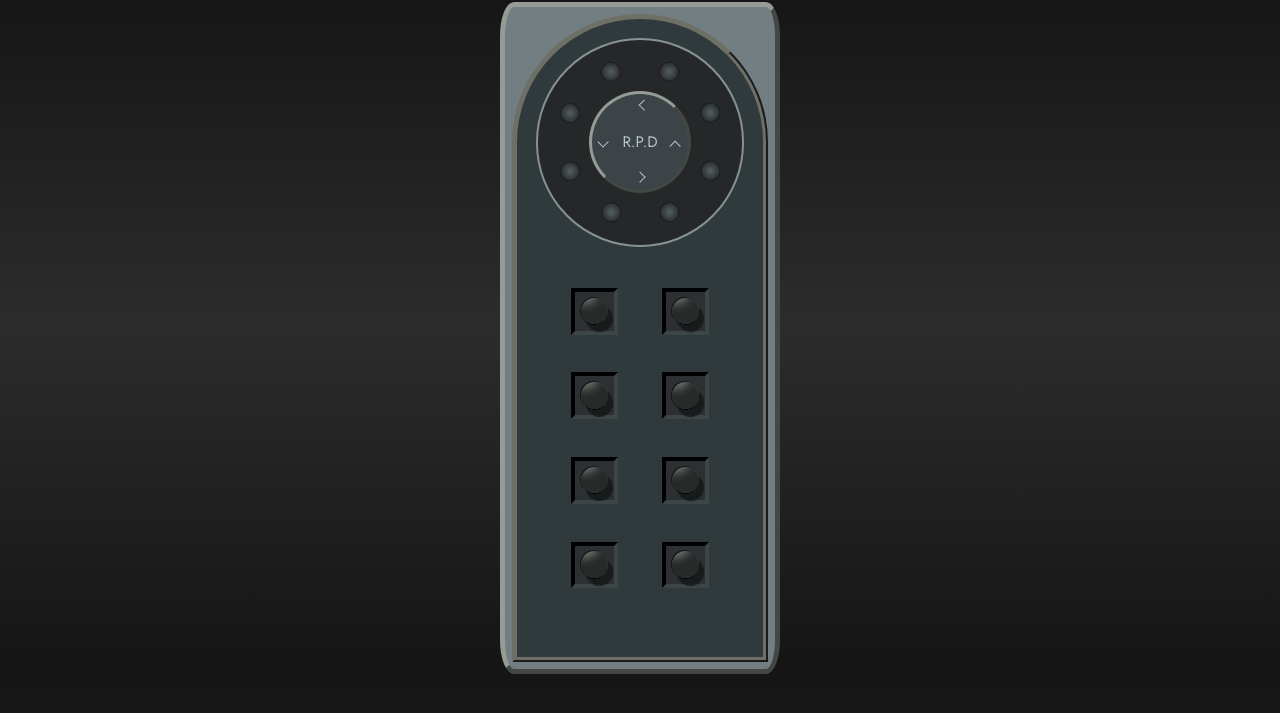
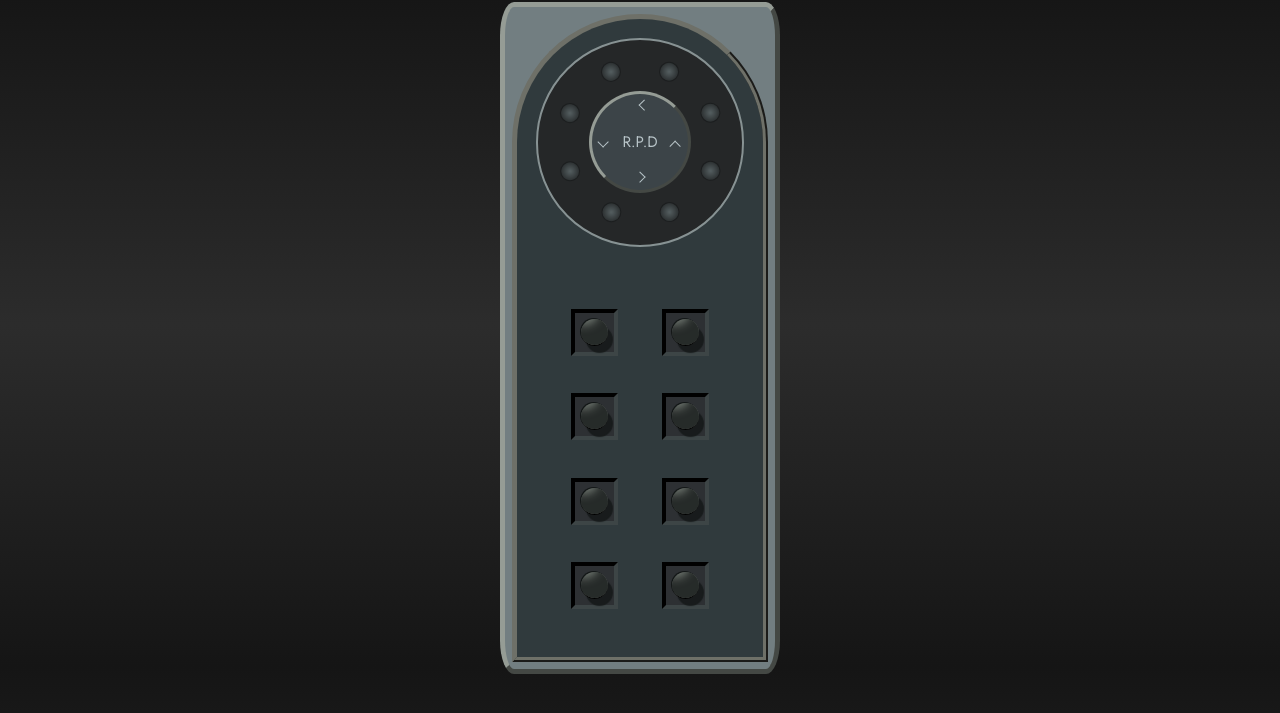
Before and after one commit to miligar/Resident-Evil-2-Portable-Safe-Puzzle-with-Vue, a plain HTML site: page index.html in a window 1280 px wide. Shown: the part 57-770 px from the top of the page. Drawn offline with nearby package versions, Linux system fonts and the light colour scheme.

Commit message:
minor fix

```diff
--- a/styles.css
+++ b/styles.css
@@ -171,7 +171,6 @@ header {
  flex-flow: row wrap;
  justify-content: space-evenly;
  align-items: space-evenly;
- margin-bottom: 10%;
  padding: 5%;
 }
 .keySquare {
```
